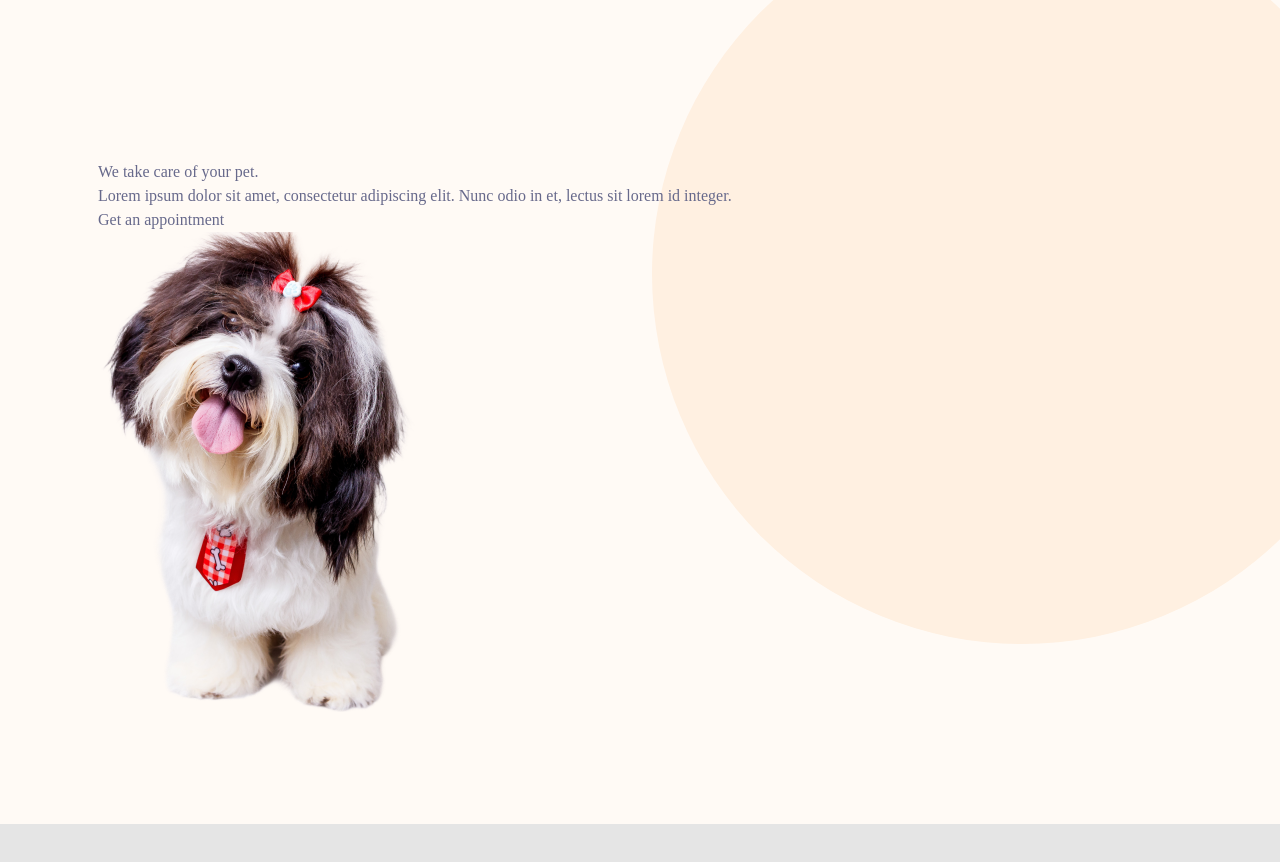
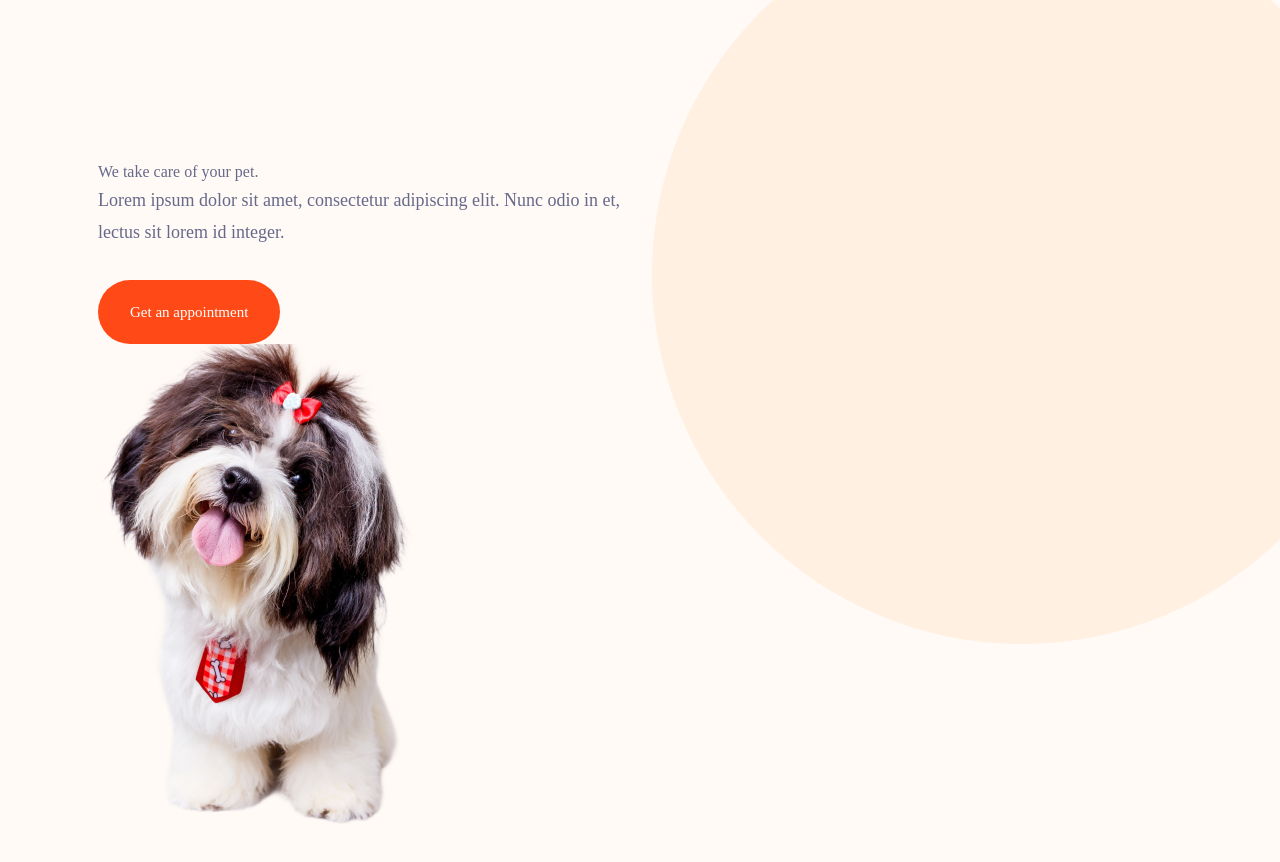
Before and after one commit to zablon-oigo/aws-route53-failover-routing, a React (Vite) app: page / in a window 1280 px wide. Shown: the top 862 px of the page. Before the commit the page ends 824 px from the top, so only its background shows below. Built offline with nearby package versions, Linux system fonts and the light colour scheme.

Commit message:
Add flex box

```diff
--- a/src/components/HeroSlider.jsx
+++ b/src/components/HeroSlider.jsx
@@ -18,10 +18,10 @@ export default function HeroSlider() {
                             <h1 className="">
                                 {title}
                             </h1>
-                            <p className="">
+                            <p className="text-base lg:text-[18px] lg:leading-8 max-w-[540px] mb-8 ">
                                 {subtitle}
                             </p>
-                            <button className="">
+                            <button className="mb-8 btn lg:mb-0">
                                 {buttonText}
                             </button>
                         </div>
```
